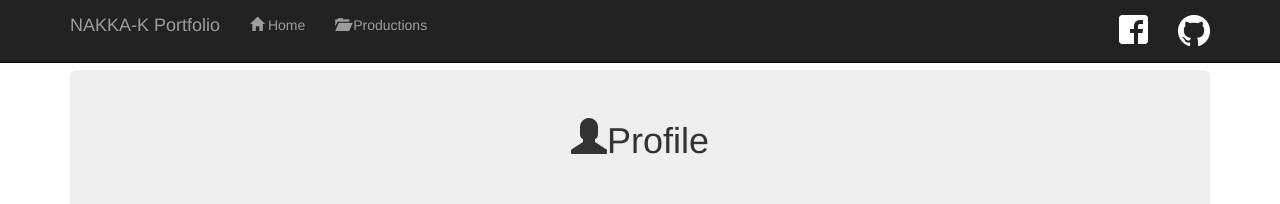
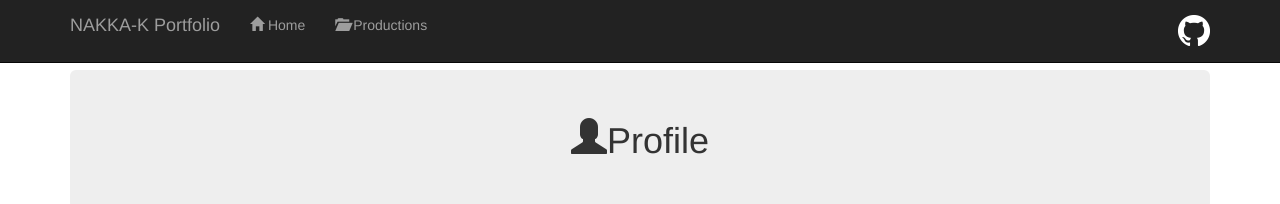
Before and after one commit to NAKKA-K/my_portfolio, a Jekyll site: the page built from index.html, in a window 1280 px wide. Shown: the top 204 px of the page. Built offline with Jekyll 4.4.1, drawn with Linux system fonts in a browser that asks for light colours.

Commit message:
Update header.html

```diff
--- a/_includes/header.html
+++ b/_includes/header.html
@@ -16,7 +16,6 @@
       </ul>
 
       <ul class="nav navbar-nav navbar-right">
-        <li><a href="https://www.facebook.com/sho.nakamura.7169"><img src="images/facebook_l.png"></a></li>
         <li><a href="https://github.com/NAKKA-K"><img src="images/github-light32.png"></a></li>
       </ul>
     </div><!--/.nav-collapse -->
```
